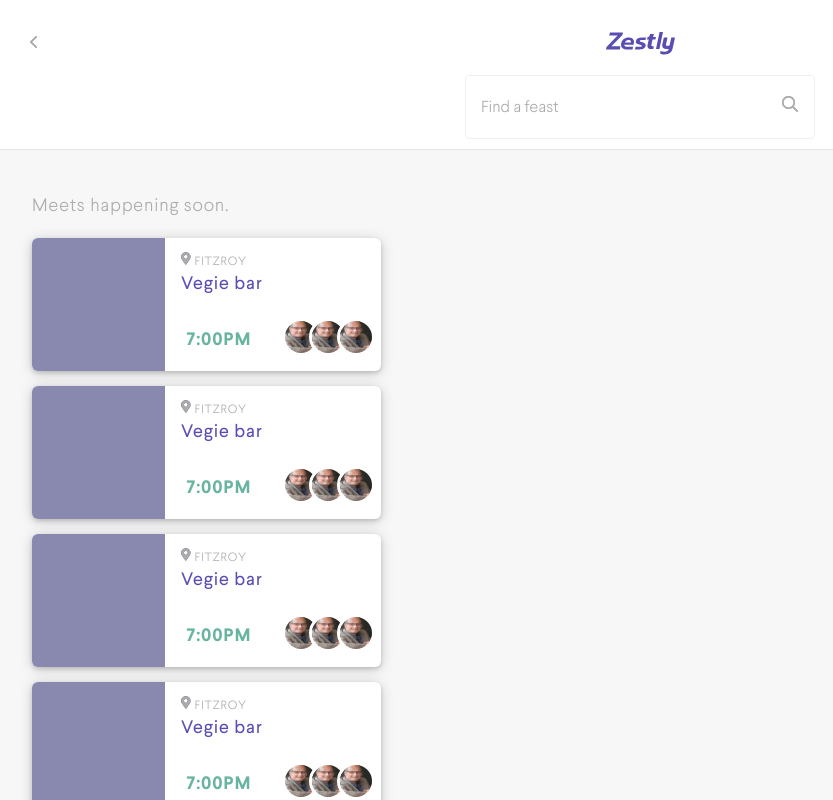
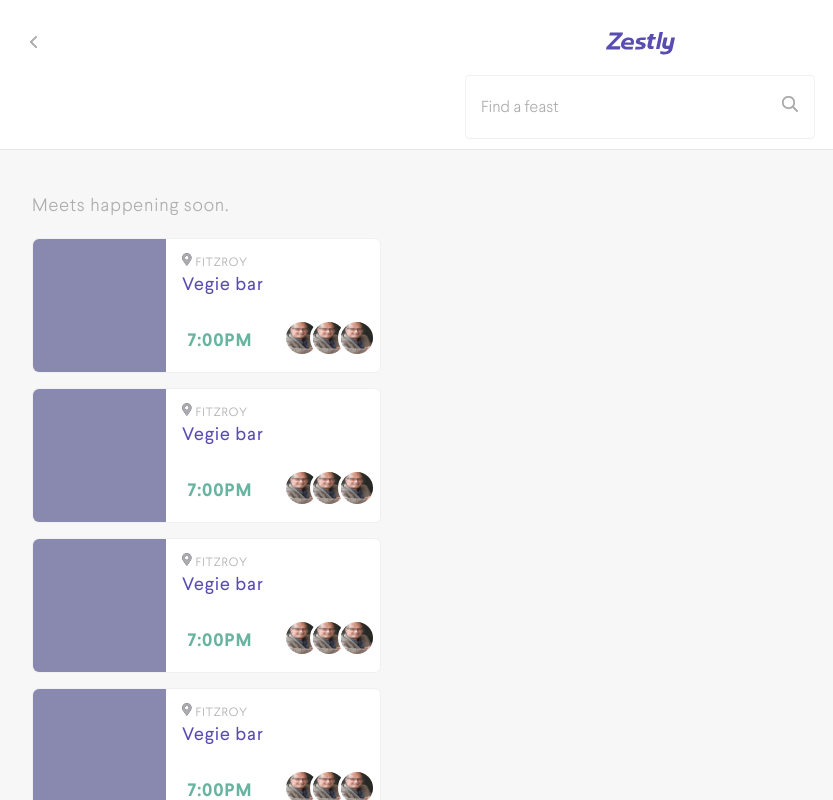
Before and after one commit to jonathanpuc/zestly, a React (Create React App) app: page /meets in a window 1280 px wide. Shown: the whole page, without its empty margins (0-833 px from the left). Built offline with nearby package versions, Linux system fonts and the light colour scheme.

Commit message:
rm boxshadows from cards

```diff
--- a/src/components/meet/cards/CardBlock.tsx
+++ b/src/components/meet/cards/CardBlock.tsx
@@ -28,7 +28,7 @@ const CardOuter = styled.div`
     height: 22rem;
     width: 23rem;
     border-radius: 6px;
-    box-shadow: 0 2px 14px 0 rgba(0,0,0,0.18), 0 2px 4px 0 rgba(0,0,0,0.15);
+    border: 1px solid ${props => props.theme.offwhite};
 `
 
 const CardPhoto = styled.div`
--- a/src/components/meet/cards/CardListItem.tsx
+++ b/src/components/meet/cards/CardListItem.tsx
@@ -27,13 +27,13 @@ const Card: React.SFC<{}> = (place) => {
 export default Card
 
 const CardOuter = styled.div`
-    height: 13.3rem;
+    height: 13.5rem;
     width: 34.9rem;
     border-radius: 6px;
     background-color: #FFFFFF;
-    box-shadow: 0 2px 14px 0 rgba(0,0,0,0.18), 0 2px 4px 0 rgba(0,0,0,0.15);
     display: grid;
     grid-template-columns: 13.3rem 21.6rem;
+    border: 1px solid ${props => props.theme.offwhite};
 `
 
 const CardPhoto = styled.div`
@@ -41,7 +41,6 @@ const CardPhoto = styled.div`
     height: 13.3rem;
     background-color: ${props => props.theme.blueFaded};
     border-radius: 6px 0px 0px 6px;
-
 `
 
 const CardDetails = styled.div`
--- a/src/containers/meets/Page.tsx
+++ b/src/containers/meets/Page.tsx
@@ -191,6 +191,7 @@ const VenueDetails = styled.div`
     > div {
         display: flex;
         p {
+            color: ${props => props.theme.blue};
             font-weight: 500;
             font-size: 14px;
         }
```
